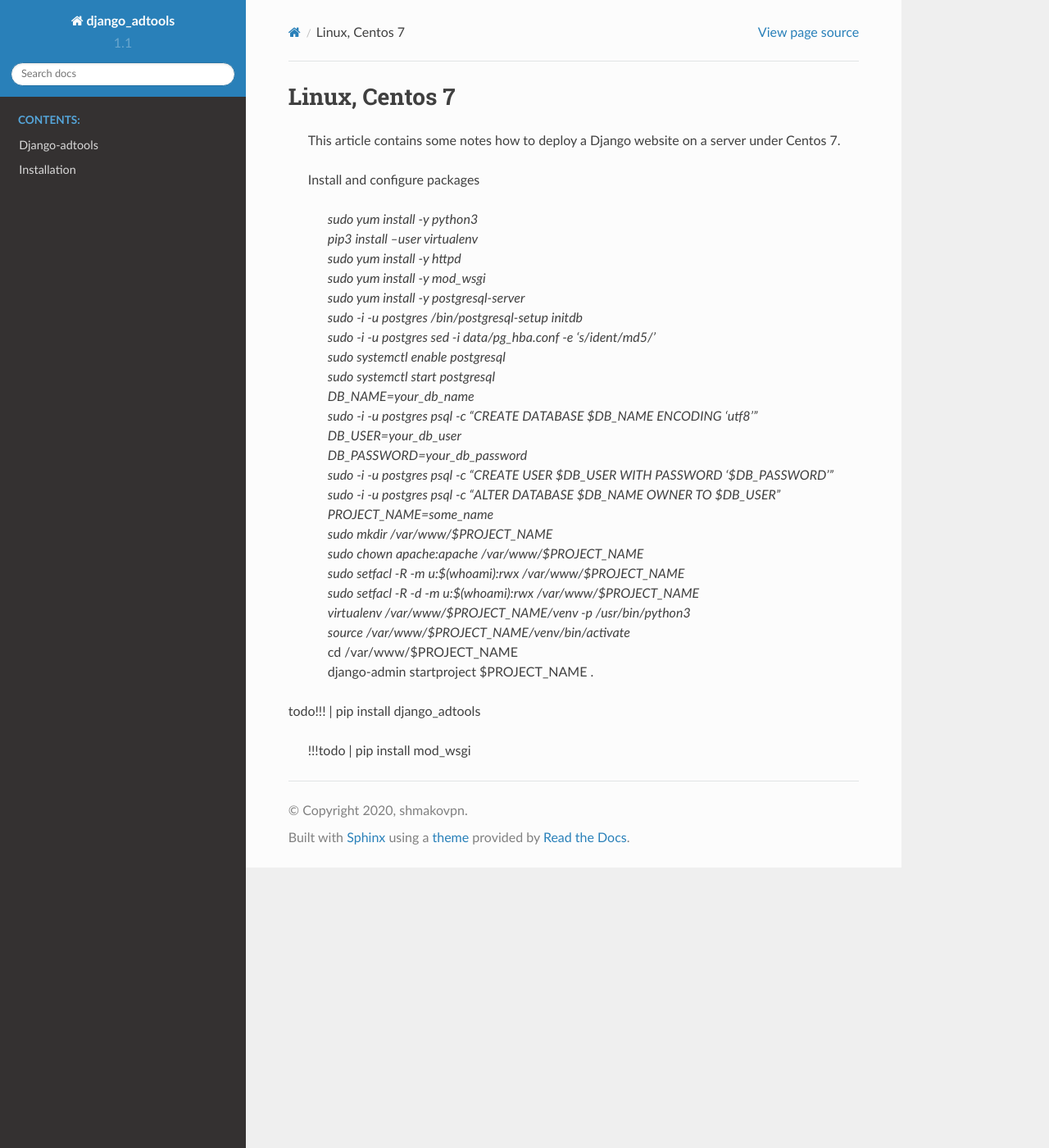
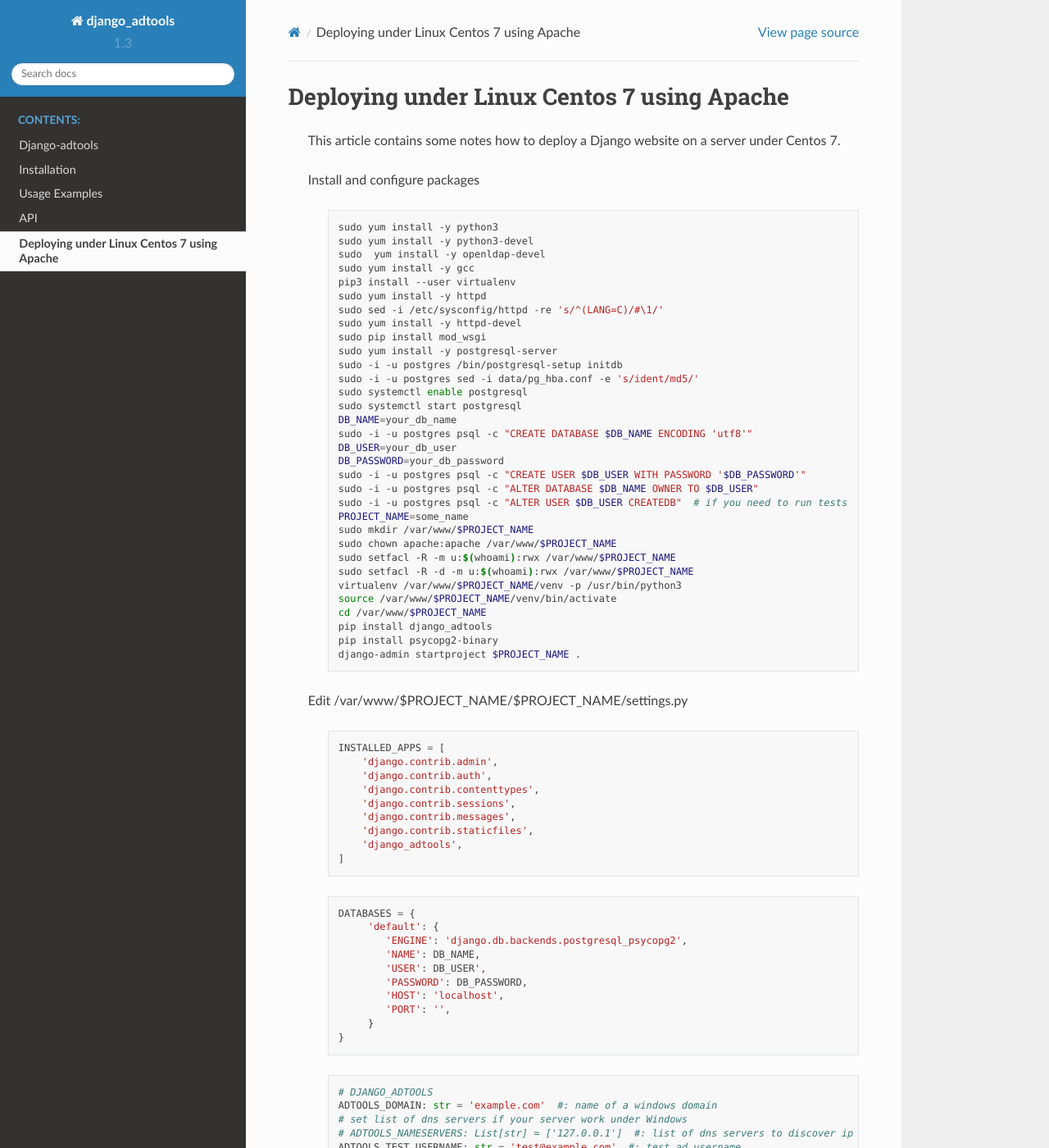
Before and after one commit to shmakovpn/django_adtools, a Sphinx documentation site: the page built from docs/source/centos7.rst, in a window 1280 px wide and 1400 px high. Shown: the whole window at 82% size. Built offline with Sphinx 7.4.7 and the Read the Docs theme 2.0.0, drawn with Linux system fonts in a browser that asks for light colours; some of the changed text lies outside the part shown.

Commit message:
Added documentation: centos7 deployment, usage examples and API

```diff
--- a/django_adtools/version.py
+++ b/django_adtools/version.py
@@ -4,4 +4,4 @@
 __author__ = 'shmakovpn <shmakovpn@yandex.ru>'
 __date__ = '2020-06-08'
 
-VERSION: str = '1.1'  #: current version of django-adtools
+VERSION: str = '1.3'  #: current version of django-adtools
--- a/docs/source/centos7.rst
+++ b/docs/source/centos7.rst
@@ -1,37 +1,166 @@
-Linux, Centos 7
-===============
+Deploying under Linux Centos 7 using Apache
+===========================================
 
  This article contains some notes how to deploy a Django website
  on a server under Centos 7.
 
  Install and configure packages
 
-  | *sudo yum install -y python3*
-  | *pip3 install --user virtualenv*
-  | *sudo yum install -y httpd*
-  | *sudo yum install -y mod_wsgi*
-  | *sudo yum install -y postgresql-server*
-  | *sudo -i -u postgres /bin/postgresql-setup initdb*
-  | *sudo -i -u postgres sed -i data/pg_hba.conf -e 's/ident/md5/'*
-  | *sudo systemctl enable postgresql*
-  | *sudo systemctl start postgresql*
-  | *DB_NAME=your_db_name*
-  | *sudo -i -u postgres psql -c "CREATE DATABASE $DB_NAME ENCODING 'utf8'"*
-  | *DB_USER=your_db_user*
-  | *DB_PASSWORD=your_db_password*
-  | *sudo -i -u postgres psql -c "CREATE USER $DB_USER WITH PASSWORD '$DB_PASSWORD'"*
-  | *sudo -i -u postgres psql -c "ALTER DATABASE $DB_NAME OWNER TO $DB_USER"*
-  | *PROJECT_NAME=some_name*
-  | *sudo mkdir /var/www/$PROJECT_NAME*
-  | *sudo chown apache:apache /var/www/$PROJECT_NAME*
-  | *sudo setfacl -R -m u:$(whoami):rwx /var/www/$PROJECT_NAME*
-  | *sudo setfacl -R -d -m u:$(whoami):rwx /var/www/$PROJECT_NAME*
-  | *virtualenv /var/www/$PROJECT_NAME/venv -p /usr/bin/python3*
-  | *source /var/www/$PROJECT_NAME/venv/bin/activate*
-  | cd /var/www/$PROJECT_NAME
-  | django-admin startproject $PROJECT_NAME .
-todo!!! | pip install django_adtools
+  .. code-block:: bash
 
+   sudo yum install -y python3
+   sudo yum install -y python3-devel
+   sudo  yum install -y openldap-devel
+   sudo yum install -y gcc
+   pip3 install --user virtualenv
+   sudo yum install -y httpd
+   sudo sed -i /etc/sysconfig/httpd -re 's/^(LANG=C)/#\1/'
+   sudo yum install -y httpd-devel
+   sudo pip install mod_wsgi
+   sudo yum install -y postgresql-server
+   sudo -i -u postgres /bin/postgresql-setup initdb
+   sudo -i -u postgres sed -i data/pg_hba.conf -e 's/ident/md5/'
+   sudo systemctl enable postgresql
+   sudo systemctl start postgresql
+   DB_NAME=your_db_name
+   sudo -i -u postgres psql -c "CREATE DATABASE $DB_NAME ENCODING 'utf8'"
+   DB_USER=your_db_user
+   DB_PASSWORD=your_db_password
+   sudo -i -u postgres psql -c "CREATE USER $DB_USER WITH PASSWORD '$DB_PASSWORD'"
+   sudo -i -u postgres psql -c "ALTER DATABASE $DB_NAME OWNER TO $DB_USER"
+   sudo -i -u postgres psql -c "ALTER USER $DB_USER CREATEDB"  # if you need to run tests
+   PROJECT_NAME=some_name
+   sudo mkdir /var/www/$PROJECT_NAME
+   sudo chown apache:apache /var/www/$PROJECT_NAME
+   sudo setfacl -R -m u:$(whoami):rwx /var/www/$PROJECT_NAME
+   sudo setfacl -R -d -m u:$(whoami):rwx /var/www/$PROJECT_NAME
+   virtualenv /var/www/$PROJECT_NAME/venv -p /usr/bin/python3
+   source /var/www/$PROJECT_NAME/venv/bin/activate
+   cd /var/www/$PROJECT_NAME
+   pip install django_adtools
+   pip install psycopg2-binary
+   django-admin startproject $PROJECT_NAME .
 
+ Edit /var/www/$PROJECT_NAME/$PROJECT_NAME/settings.py
 
- !!!todo | pip install mod_wsgi
+  .. code-block:: python
+
+   INSTALLED_APPS = [
+       'django.contrib.admin',
+       'django.contrib.auth',
+       'django.contrib.contenttypes',
+       'django.contrib.sessions',
+       'django.contrib.messages',
+       'django.contrib.staticfiles',
+       'django_adtools',
+   ]
+
+  .. code-block:: python
+
+   DATABASES = {
+        'default': {
+           'ENGINE': 'django.db.backends.postgresql_psycopg2',
+           'NAME': DB_NAME,
+           'USER': DB_USER',
+           'PASSWORD': DB_PASSWORD,
+           'HOST': 'localhost',
+           'PORT': '',
+        }
+   }
+
+  .. code-block:: python
+
+   # DJANGO_ADTOOLS
+   ADTOOLS_DOMAIN: str = 'example.com'  #: name of a windows domain
+   # set list of dns servers if your server work under Windows
+   # ADTOOLS_NAMESERVERS: List[str] = ['127.0.0.1']  #: list of dns servers to discover ip addresses of domain controllers
+   ADTOOLS_TEST_USERNAME: str = 'test@example.com'  #: test ad username
+   ADTOOLS_TEST_PASSWORD: str = 'somepassword'  #: test ad password
+   ADTOOLS_TEST_GROUP: str = 'test-users'  #: test ad group
+
+ Create and apply migrations
+
+  .. code-block:: bash
+
+   python manage.py makemigrations django_adtools
+   python manage.py migrate
+
+ Run tests if need. Your DB_USER must have CREATEDB privileges
+
+  .. code-block:: bash
+
+   python manage.py test django_adtools
+
+ Configure discovering of a Domain Controller
+
+  .. code-block:: bash
+
+   sudo sed -i /etc/crontab -e "\\$a\*/30 \*  \*  \*  \*  apache /var/www/$PROJECT_NAME/venv/bin/python /var/www/$PROJECT_NAME/manage.py discover"
+   sudo systemctl reload crond
+   sudo -u apache /var/www/$PROJECT_NAME/venv/bin/python /var/www/$PROJECT_NAME/manage.py discover
+
+ Configure firewalld for httpd
+
+  .. code-block:: bash
+
+    sudo firewall-cmd --zone=public --add-service=http --permanent
+    sudo firewall-cmd --reload
+
+ Configure http. Create and edit /etc/httpd/conf.d/$PROJECT_NAME.conf
+
+  .. code-block:: apache
+
+   LoadModule wsgi_module /usr/local/lib64/python3.6/site-packages/mod_wsgi/server/mod_wsgi-py36.cpython-36m-x86_64-linux-gnu.so
+   WSGIPythonPath /var/www/$PROJECT_NAME
+   WSGIPythonHome /var/www/$PROJECT_NAME/venv
+   <VirtualHost *:80>
+       ServerName $PROJECT_NAME.example.com
+        # django admin aliases
+        Alias /static/admin /var/www/$PROJECT_NAME/venv/lib/python3.6/site-packages/django/contrib/admin/static/admin
+        <Directory /var/www/$PROJECT_NAME/venv/lib/python3.6/site-packages/django/contrib/admin/static/admin>
+            Require all granted
+        </Directory>
+        WSGIScriptAlias / /var/www/$PROJECT_NAME/$PROJECT_NAME/wsgi.py
+        WSGIPassAuthorization On
+        <Directory /var/www/$PROJECT_NAME/$PROJECT_NAME>
+            <Files wsgi.py>
+                Require all granted
+            </Files>
+        </Directory>
+   </VirtualHost>
+
+ Configure SELinux
+
+  Install packages
+
+   .. code-block:: bash
+
+    sudo yum install -y policycoreutils
+    sudo yum install -y policycoreutils-python
+
+  By default SELinux will suppress AVC log messages from httpd. For disable this behavior, run:
+
+   .. code-block:: bash
+
+    sudo semodule -DB
+
+  To turn back SELinux to default mode (enable dontaudit rules):
+
+   .. code-block:: bash
+
+    sudo semodule -B
+
+  Apply needed SELinux context to the virtualenv folder
+
+   .. code-block:: bash
+
+    sudo semanage fcontext -a -t httpd_sys_script_exec_t '/var/www/$PROJECT_NAME/venv(/.*)?'
+    sudo restorecon -Rv /var/www/$PROJECT_NAME/venv
+
+ Run httpd
+
+   .. code-block:: bash
+
+    sudo chown -R apache:apache /var/www/$PROJECT_NAME
+    sudo systemctl enable httpd
+    sudo systemctl start httpd
--- a/docs/source/conf.py
+++ b/docs/source/conf.py
@@ -45,6 +45,8 @@
     'sphinx.ext.todo',
     'sphinx.ext.viewcode',
     'sphinx.ext.autodoc',
+    'sphinx.ext.intersphinx',
+    'sphinx.ext.autodoc',
 ]
 
 # Add any paths that contain templates here, relative to this directory.
--- a/docs/source/contents.rst
+++ b/docs/source/contents.rst
@@ -1,9 +1,9 @@
-Contents
-========
-
 .. toctree::
    :maxdepth: 2
    :caption: Contents:
 
    introduction
    installation
+   examples
+   api
+   centos7
--- a/docs/source/introduction.rst
+++ b/docs/source/introduction.rst
@@ -7,3 +7,6 @@
 
 All documentation is in the "``docs/build``" directory and online at
 http://django-adtools.readthedocs.org
+
+todo Add short usage example
+def post(self, request)
--- a/setup.py
+++ b/setup.py
@@ -14,10 +14,7 @@
 SCRIPT_DIR: str = os.path.dirname(os.path.abspath(__file__))
 os.chdir(SCRIPT_DIR)
 
-DOCS_DIR: str = os.path.join(SCRIPT_DIR, 'docs')
-DOCS_SOURCE_DIR: str = os.path.join(DOCS_DIR, 'source')
-
-with open(os.path.join(DOCS_SOURCE_DIR, 'introduction.rst')) as f:
+with open('README.rst') as f:
     long_description: str = f.read()
 
 setup(
```
Also changed, not shown: docs/source/api.rst (added, +8 -0 lines), docs/source/examples.rst (added, +300 -0 lines), 6 other files.
